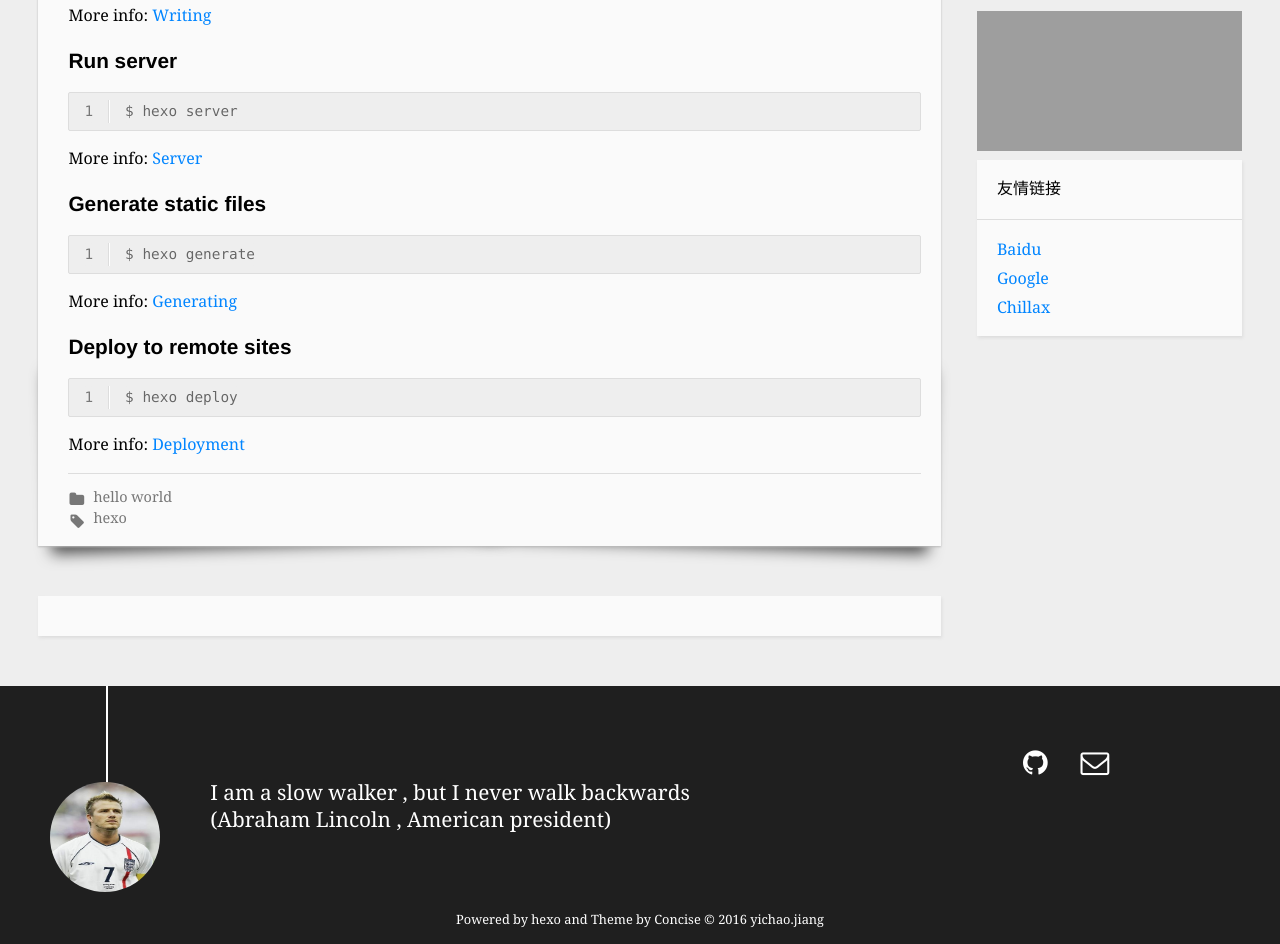
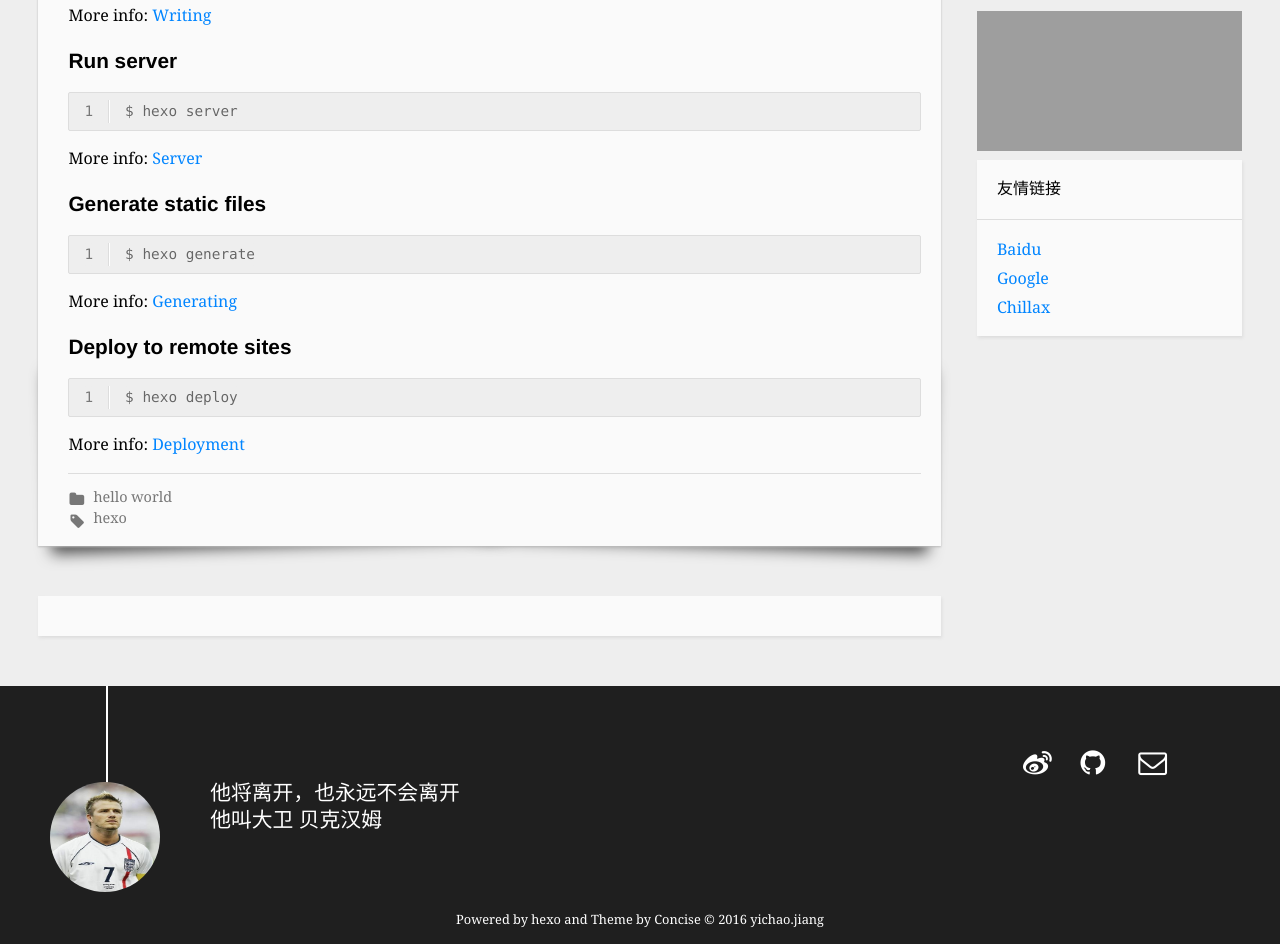
Before and after one commit to wowojyc/iwowo, a plain HTML site: page 2016/07/08/hello-world/index.html in a window 1280 px wide. Shown: the part 590-1534 px from the top of the page. Drawn offline with nearby package versions, Linux system fonts and the light colour scheme; some packages are replaced by stand-ins of ours; no server answers; grey boxes are pictures that could not be loaded; a script that the page names is missing; a web font is replaced by a local one.

Commit message:
Site updated: 2016-07-09 16:27:04

```diff
--- a/2016/07/08/hello-world/index.html
+++ b/2016/07/08/hello-world/index.html
@@ -242,11 +242,13 @@ with(document)0[
 
 
 	<section class="info">
-		<p> I am a slow walker , but I never walk backwards  <br/>
-			(Abraham Lincoln , American president)</p>
+		<p> 他将离开，也永远不会离开  <br/>
+			        他叫大卫 贝克汉姆 </p>
 	</section>
 
 	<div class="social-font clearfix">
+
+		<a href="http://weibo.com/u/1541751197" target="_blank" title="weibo"></a>
 
 
 
```
Also changed, not shown: about/index.html (+4 -2 lines), archives/2016/07/index.html (+4 -2 lines), archives/2016/index.html (+4 -2 lines), archives/index.html (+4 -2 lines), categories/hello-world/index.html (+4 -2 lines), index.html (+4 -2 lines), tags/hexo/index.html (+4 -2 lines).
